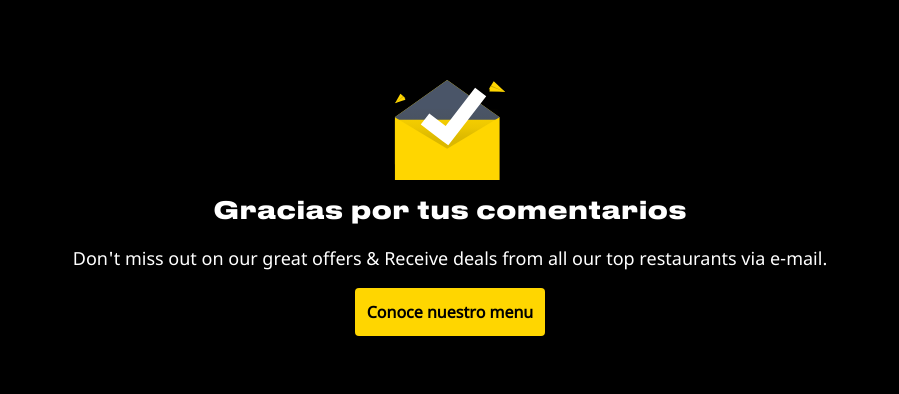
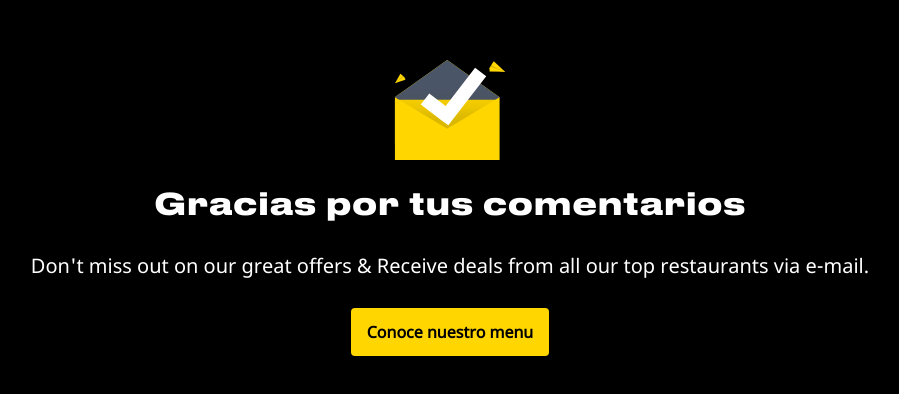
Before and after one commit to diegomurillocorrea/diegomurillo-finalproject, a Next.js app: page /emptystates/thankyou in a window 1280 px wide. Shown: the part 192-586 px from the top of the page, without its empty margins (190-1089 px from the left). Built offline with nearby package versions, Linux system fonts and the light colour scheme.

Commit message:
empty states screens

```diff
--- a/pages/emptystates/thankyou.jsx
+++ b/pages/emptystates/thankyou.jsx
@@ -4,7 +4,7 @@ import thankYouImg from "../../public/images/thankYou.svg";
 
 const thankYouScreen = () => {
     return (
-        <div className="h-screen w-full flex justify-center items-center flex-col space-y-4 bg-black">
+        <div className="h-screen w-full flex justify-center items-center flex-col space-y-4 bg-black md:space-y-7">
             <Head>
                 <title>Thank You - Foodies</title>
             </Head>
@@ -14,11 +14,11 @@ const thankYouScreen = () => {
                 width={ 300 }
                 height={ 100 }
             />
-            <div className="px-32">
-                <h1 className="text-white font-druk text-center font-bold text-2xl">Gracias por tus comentarios</h1>
+            <div className="md:mr-0 md:w-full w-9/12 mr-5">
+                <h1 className="text-white font-druk text-center font-bold text-3xl">Gracias por tus comentarios</h1>
             </div>
-            <p className="text-white text-center font-noto text-lg px-4">Don't miss out on our great offers & Receive deals from all our top restaurants via e-mail.</p>
-            <button className="bg-yellow font-bold font-noto p-3 rounded">Conoce nuestro menu</button>
+            <p className="lg:px-52 md:text-xl md:px-20 text-white text-center font-noto text-lg px-4">Don't miss out on our great offers & Receive deals from all our top restaurants via e-mail.</p>
+            <button className="bg-yellow font-bold font-noto py-3 px-4 rounded">Conoce nuestro menu</button>
         </div>
     );
 };
```
